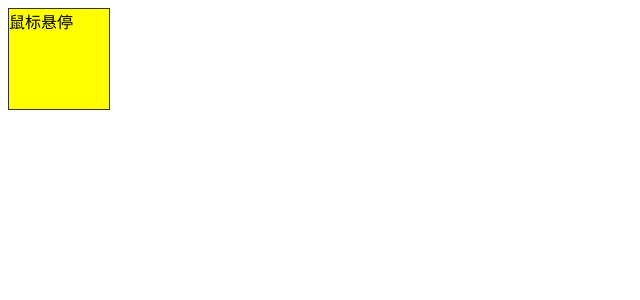
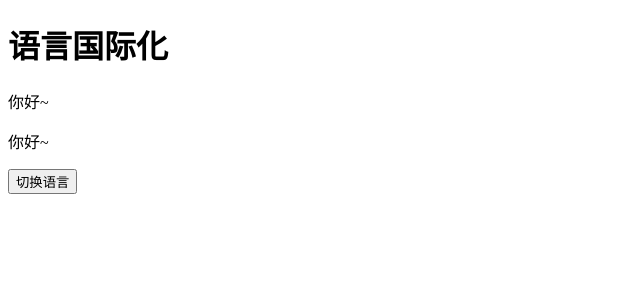
Before and after one commit to canlan527/react19, a React (Vite) app: page / in a window 1280 px wide. Shown: the top 300 px of the page, without its empty margins (0-640 px from the left). Built offline with nearby package versions, Linux system fonts and the light colour scheme.

Commit message:
context的变化

```diff
--- /dev/null
+++ b/src/app/App18.jsx
@@ -0,0 +1,50 @@
+import { createContext, useState, useContext, use } from "react"
+
+// 创建上下文
+const LangContext = createContext('zh')
+
+const message = {
+  zh: {
+    lang: '切换语言',
+    text: '你好~'
+  },
+  en: {
+    lang: 'switch language',
+    text: 'greeting~'
+  }
+}
+
+function ShowText() {
+  // 1. 通过use获取context
+  const text = use(LangContext)
+  // 2. 通过 useContext获取context
+  const text2 = useContext(LangContext)
+  return (
+    <div>
+      <p>{text}</p>
+      <p>{text2}</p>
+    </div>
+  )
+}
+
+export default function App() {
+  const [lang, setLang] = useState('zh')
+
+  const handleClick = () => {
+    setLang(lang === 'zh' ? 'en' : 'zh')
+  }
+
+  return (
+    // 也可以使用<Language.Provider></Language.Provider>
+    <LangContext value={message[lang].text}>
+      <h1>语言国际化</h1>
+      <ShowText />
+      <button onClick={handleClick}>{message[lang].lang}</button>
+    </LangContext>
+  )
+}
+/**
+ * react19关于contexy的变化
+ * 1. 不需要再写 Language.Provider,直接使用 Language
+ * 2. 可以通过use使用context对象，比useContext更灵活
+ */
--- a/src/main.jsx
+++ b/src/main.jsx
@@ -1,6 +1,6 @@
 import { StrictMode } from 'react'
 import { createRoot } from 'react-dom/client'
-import App from './app/App17.jsx'
+import App from './app/App18.jsx'
 
 createRoot(document.getElementById('root')).render(
   <StrictMode>
```
Also changed, not shown: 1 other file (tests, documents, lock files or other folders).
